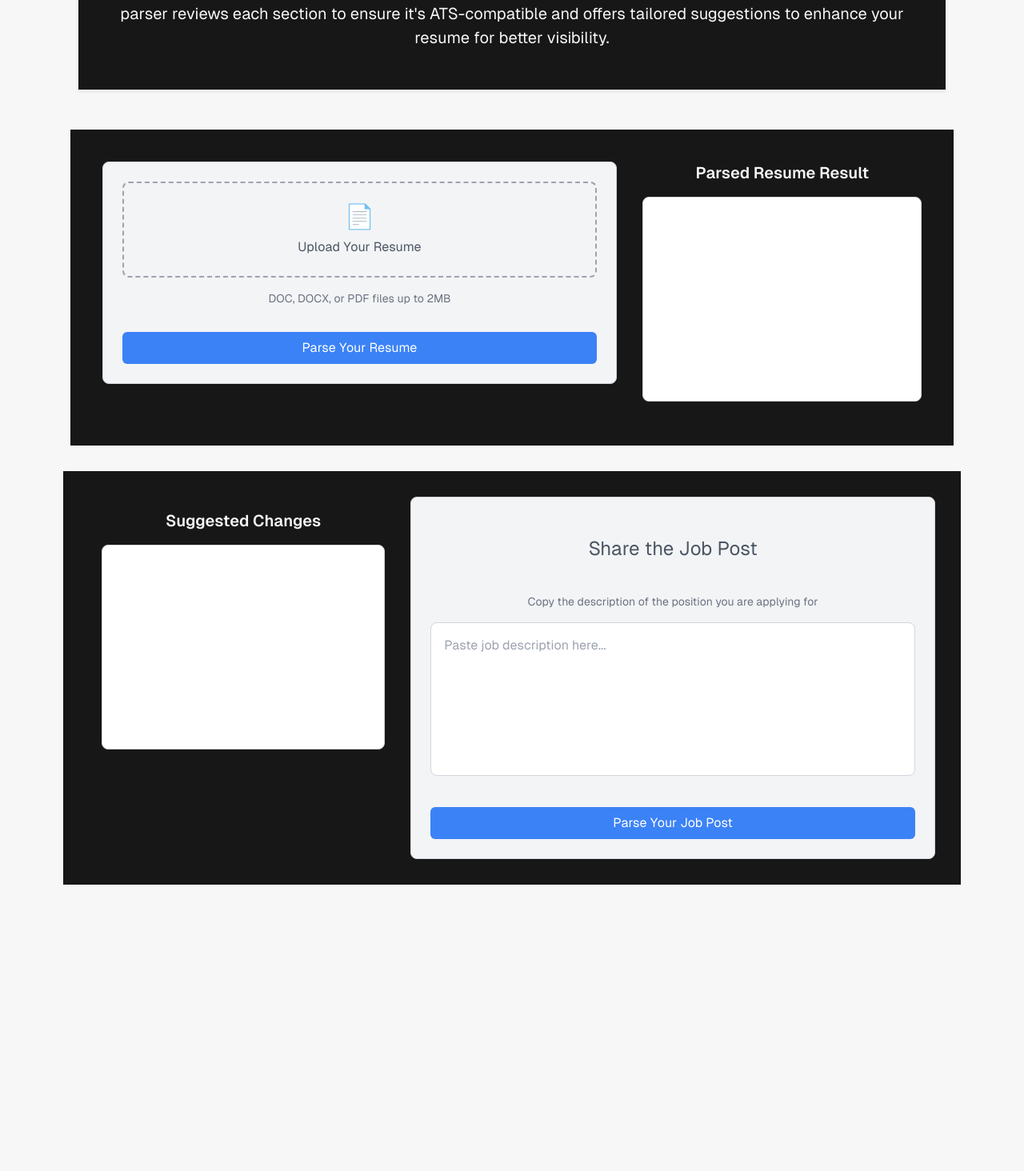
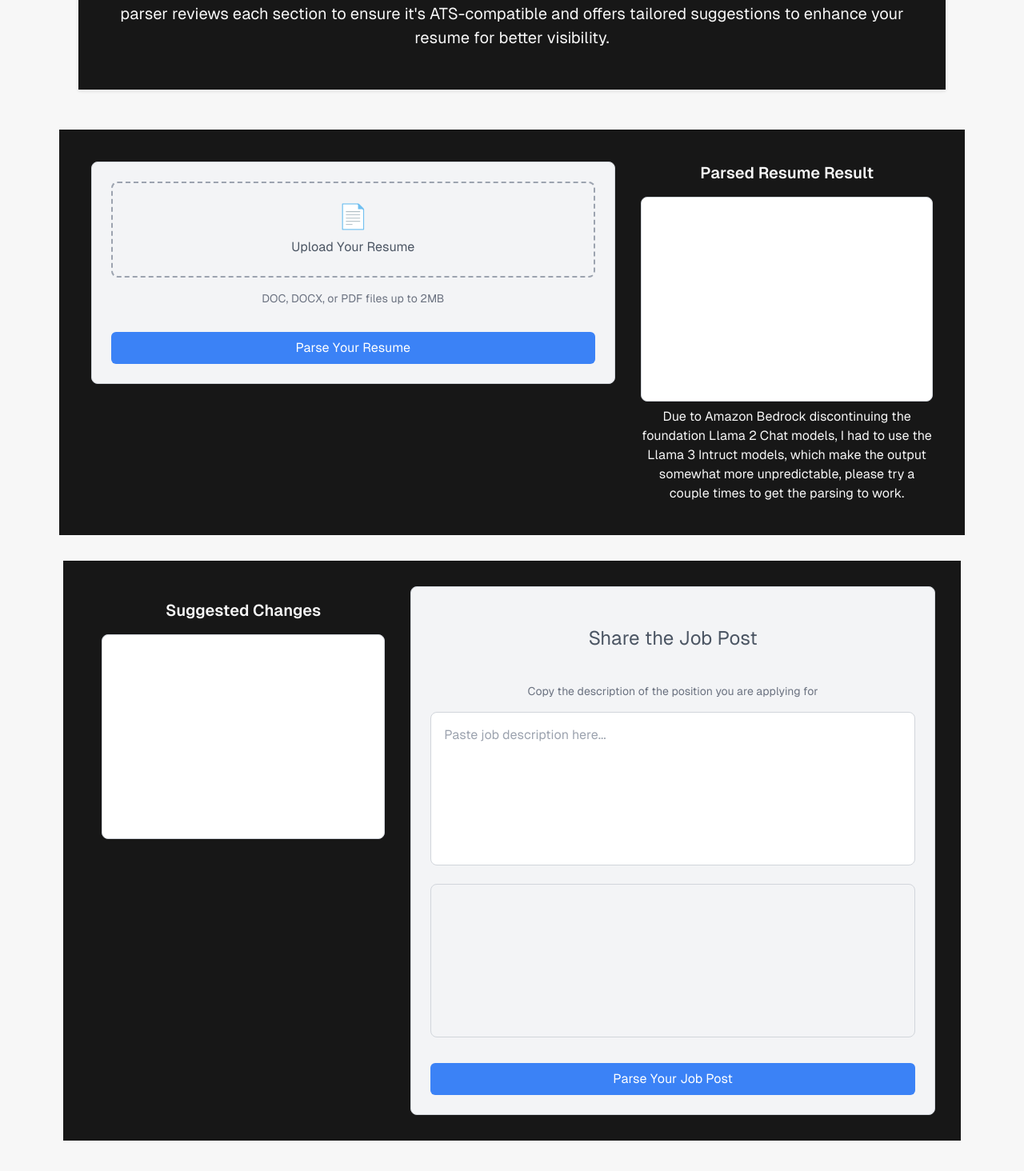
Before and after one commit to gino23odar/ATS-evaluator-Frontend, a Next.js app: page / in a window 1280 px wide. Shown: the part 244-1708 px from the top of the page at 80% size. Before the commit the page ends 1430 px from the top, so only its background shows below. Built offline with nearby package versions, Linux system fonts and the light colour scheme.

Commit message:
feat: included resumeupload and adupload components to handle api functions

```diff
--- a/src/components/AdUpload.tsx
+++ b/src/components/AdUpload.tsx
@@ -1,32 +1,128 @@
-import React from 'react'
+'use client'
+import { useState, FormEvent, useEffect } from 'react';
 
-const AdUpload = () => {
+const baseURL = process.env.NEXT_PUBLIC_API_URL; // API base URL from environment variables
+
+type AdUploadProps = {
+    resumeInfo: string;
+}
+
+const AdUpload: React.FC<AdUploadProps> = ({ resumeInfo }) => {
+  const [adDescription, setAdDescription] = useState<string>(''); // State for job post description
+  const [resumeData, setResumeData] = useState<string>(''); // State for resume data (string format)
+  const [parsedResult, setParsedResult] = useState<string>(''); // State for parsed result
+  const [errorMessage, setErrorMessage] = useState<string>(''); // State for error messages
+  const [loading, setLoading] = useState<boolean>(false); // State for loading
+
+  useEffect(() => {
+    setResumeData(resumeInfo);
+  }, [resumeInfo]);
+
+  // Function to handle form submission
+  const handleSubmit = async (e: FormEvent<HTMLFormElement>) => {
+    e.preventDefault();
+    setErrorMessage('');
+    setParsedResult('');
+
+    if (!adDescription) {
+      setErrorMessage('Please provide a job description.');
+      return;
+    }
+
+    if (!resumeData) {
+      setErrorMessage('Please provide resume data.');
+      return;
+    }
+
+    // Prepare form data to be sent
+    const formData = new FormData();
+    formData.append('ad-description', adDescription);
+    formData.append('resume-data', resumeData);
+
+    try {
+      setLoading(true);
+      const response = await fetch(`${baseURL}api/upload-ad/`, {
+        method: 'POST',
+        body: formData,
+      });
+
+      if (!response.ok) {
+        const errorData = await response.json();
+        throw new Error(errorData.error || 'An error occurred');
+      }
+
+      const data = await response.json();
+      setParsedResult(JSON.stringify(data, null, 2)); // Format JSON result
+    } catch (error) {
+      if (error instanceof Error) {
+        setErrorMessage(error.message);
+      } else {
+        setErrorMessage('An unknown error occurred');
+      }
+    } finally {
+      setLoading(false);
+    }
+  };
+
   return (
-    <section className='ad-upload flex flex-col md:flex-row p-6'>
+    <section className="ad-upload flex flex-col md:flex-row p-6">
       <div className="final-result-section w-full md:w-1/2 p-6" id="finalResultSection">
         <h2 className="text-xl font-semibold mb-4">Suggested Changes</h2>
-            <textarea id="finalResult" className="result-textarea w-full h-64 border border-gray-300 rounded-lg p-4 resize-none" readOnly></textarea>
-            <div id="errorMessage2" className="error-message text-red-500 mt-2"></div>
+        <textarea
+          id="finalResult"
+          className="result-textarea w-full h-64 border border-gray-300 rounded-lg p-4 resize-none"
+          readOnly
+          value={parsedResult}
+        ></textarea>
+        {errorMessage && (
+          <div id="errorMessage2" className="error-message text-red-500 mt-2">
+            {errorMessage}
           </div>
+        )}
+      </div>
+
       <div className="ad-section w-full md:w-[72vw] p-2">
-            <p className="loading-text hidden" id="loadingText">Loading...</p>
+        <p className={`loading-text ${loading ? '' : 'hidden'}`} id="loadingText">
+          Loading...
+        </p>
         <div className="upload-box bg-gray-100 border border-gray-300 rounded-lg p-6">
-                <form id="AdUploadForm" encType="multipart/form-data" className="space-y-4">
-                    <label htmlFor="AdFileInput" className="upload-label text-2xl flex flex-col items-center rounded-lg p-6 hover:bg-gray-200">
+          <form id="AdUploadForm" encType="multipart/form-data" className="space-y-4" onSubmit={handleSubmit}>
+            <label
+              htmlFor="AdFileInput"
+              className="upload-label text-2xl flex flex-col items-center rounded-lg p-6 hover:bg-gray-200"
+            >
               <div className="upload-text text-gray-600">Share the Job Post</div>
             </label>
             <p className="text-sm text-gray-500">Copy the description of the position you are applying for</p>
-                    <textarea id="ad-description" className="ad-textarea w-full h-48 border border-gray-300 rounded-lg p-4 resize-none" placeholder="Paste job description here..."></textarea>
+            <textarea
+              id="ad-description"
+              className="ad-textarea w-full h-48 border border-gray-300 rounded-lg p-4 resize-none"
+              placeholder="Paste job description here..."
+              value={adDescription}
+              onChange={(e) => setAdDescription(e.target.value)} // Update state on change
+            ></textarea>
+            <div className="resume-data-display w-full h-48 border border-gray-300 rounded-lg p-4 overflow-y-scroll">
+                {resumeData}
+            </div>
+            <input
+            type="hidden"
+            name="resume-data"
+            value={resumeData} // Hidden input will hold the resumeData for form submission
+            />
             <div className="file-name text-sm text-gray-700" id="AdFileName"></div>
-                    <button className="parse-button w-full bg-blue-500 text-white py-2 rounded-md hover:bg-blue-600 transition-colors" type="submit" id="AdSubmitButton">
-                        Parse Your Job Post
+            <button
+              className="parse-button w-full bg-blue-500 text-white py-2 rounded-md hover:bg-blue-600 transition-colors"
+              type="submit"
+              id="AdSubmitButton"
+              disabled={loading}
+            >
+              {loading ? 'Parsing...' : 'Parse Your Job Post'}
             </button>
           </form>
         </div>
       </div>
+    </section>
+  );
+};
 
-    </section>
-  )
-}
-
-export default AdUpload
+export default AdUpload;
--- a/src/components/ResumeHandler.tsx
+++ b/src/components/ResumeHandler.tsx
@@ -1,12 +1,16 @@
-import React from 'react'
+'use client'
+import React, { useState } from 'react'
 import ResumeUpload from './ResumeUpload'
 import AdUpload from './AdUpload'
 
 const ResumeHandler = () => {
+
+  const [resumeInfo, setResumeInfo] = useState('');
+
   return (
     <div className='resume-handler flex flex-col gap-8'>
-        <ResumeUpload />
-        <AdUpload />
+        <ResumeUpload setResumeInfo={setResumeInfo} />
+        <AdUpload resumeInfo={resumeInfo} />
     </div>
   )
 }
--- a/src/components/ResumeUpload.tsx
+++ b/src/components/ResumeUpload.tsx
@@ -1,21 +1,111 @@
-import React from 'react'
+'use client'
+import { useState, FormEvent, ChangeEvent } from 'react';
 
-const ResumeUpload = () => {
+type ResumeUploadProps = {
+    setResumeInfo: React.Dispatch<React.SetStateAction<string>>;
+}
+
+const ResumeUpload: React.FC<ResumeUploadProps> = ({ setResumeInfo }) => {
+  const [fileName, setFileName] = useState<string>(''); // Display selected file name
+  const [parsedResult, setParsedResult] = useState<string>(''); // Show parsed resume result
+  const [errorMessage, setErrorMessage] = useState<string>(''); // Show error messages
+  const [loading, setLoading] = useState<boolean>(false); // Loading state
+
+  // Function to handle file upload and submission
+  const handleSubmit = async (e: FormEvent<HTMLFormElement>) => {
+    e.preventDefault();
+    setErrorMessage('');
+    setParsedResult('');
+
+    const fileInput = document.getElementById('fileInput') as HTMLInputElement;
+    const file = fileInput?.files?.[0]; // Get the selected file
+
+    if (!file) {
+      setErrorMessage('Please select a file.');
+      return;
+    }
+
+    // Create a FormData object to send the file
+    const formData = new FormData();
+    formData.append('file', file);
+
+    try {
+      setLoading(true);
+      const response = await fetch('http://localhost:8000/api/upload-resume/', {
+        method: 'POST',
+        body: formData,
+      });
+
+      if (!response.ok) {
+        const errorData = await response.json();
+        throw new Error(errorData.error || 'An error occurred while parsing the file');
+      }
+
+      const data = await response.json();
+      const formattedData = JSON.stringify(data, null, 2); // Format the JSON result
+      setParsedResult(formattedData);
+      setResumeInfo(formattedData);
+    } catch (error: unknown) {
+      if (error instanceof Error) {
+        setErrorMessage(error.message);
+      } else {
+        setErrorMessage('An unknown error occurred');
+      }
+    } finally {
+      setLoading(false);
+    }
+  };
+
+  // Function to handle file selection
+  const handleFileChange = (e: ChangeEvent<HTMLInputElement>) => {
+    const file = e.target.files?.[0];
+    if (file) {
+      setFileName(file.name);
+    } else {
+      setFileName('');
+    }
+  };
+
   return (
     <section className="resume-upload flex flex-col md:flex-row p-6">
       <div className="upload-section w-full md:w-[74vw] p-4">
-            <p className="loading-text hidden" id="loadingText">Loading...</p>
+        <p className={`loading-text ${loading ? '' : 'hidden'}`} id="loadingText">
+          Loading...
+        </p>
         <div className="upload-box bg-gray-100 border border-gray-300 rounded-lg p-6">
-            <form id="uploadForm" encType="multipart/form-data" className="space-y-4">
-                <label htmlFor="fileInput" className="upload-label cursor-pointer flex flex-col items-center border-2 border-dashed border-gray-400 rounded-lg p-6 hover:bg-gray-200">
+          <form
+            id="uploadForm"
+            encType="multipart/form-data"
+            className="space-y-4"
+            onSubmit={handleSubmit}
+          >
+            <label
+              htmlFor="fileInput"
+              className="upload-label cursor-pointer flex flex-col items-center border-2 border-dashed border-gray-400 rounded-lg p-6 hover:bg-gray-200"
+            >
               <div className="upload-icon text-3xl">📄</div>
               <div className="upload-text mt-2 text-gray-600">Upload Your Resume</div>
             </label>
-                <input type="file" name="file" id="fileInput" className="hidden" autoComplete="off" required />
+            <input
+              type="file"
+              name="file"
+              id="fileInput"
+              className="hidden"
+              accept=".pdf,.doc,.docx"
+              onChange={handleFileChange}
+              required
+            />
             <p className="text-sm text-gray-500">DOC, DOCX, or PDF files up to 2MB</p>
-                <div className="file-name text-sm text-gray-700" id="fileName"></div>
-                <button className="parse-button w-full bg-blue-500 text-white py-2 rounded-md hover:bg-blue-600 transition-colors" type="submit" id="submitButton">
-                Parse Your Resume
+            <div className="file-name text-sm text-gray-700" id="fileName">
+              {fileName}
+            </div>
+            <button
+              className="parse-button w-full bg-blue-500 text-white py-2 rounded-md hover:bg-blue-600 transition-colors"
+              type="submit"
+              id="submitButton"
+              disabled={loading}
+            >
+              {loading ? 'Parsing...' : 'Parse Your Resume'}
             </button>
           </form>
         </div>
@@ -23,12 +113,21 @@ const ResumeUpload = () => {
 
       <div className="result-section w-full md:w-1/2 p-4" id="resultSection">
         <h2 className="text-xl font-semibold mb-4">Parsed Resume Result</h2>
-            <textarea id="result" className="result-textarea w-full h-64 border border-gray-300 rounded-lg p-4 resize-none" readOnly></textarea>
-            <div id="errorMessage" className="error-message text-red-500 mt-2"></div>
+        <textarea
+          id="result"
+          className="result-textarea w-full h-64 border border-gray-300 rounded-lg p-4 resize-none"
+          readOnly
+          value={parsedResult}
+        ></textarea>
+        {errorMessage && (
+          <div id="errorMessage" className="error-message text-red-500 mt-2">
+            {errorMessage}
+          </div>
+        )}
+        <p className='text-bold'>Due to Amazon Bedrock discontinuing the foundation Llama 2 Chat models, I had to use the Llama 3 Intruct models, which make the output somewhat more unpredictable, please try a couple times to get the parsing to work.</p>
       </div>
     </section>
+  );
+};
 
-  )
-}
-
-export default ResumeUpload
+export default ResumeUpload;
```
Lines whose indentation alone changed are shown as unchanged.
